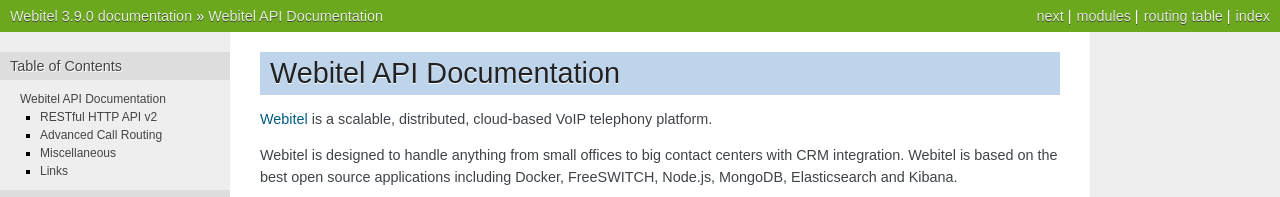
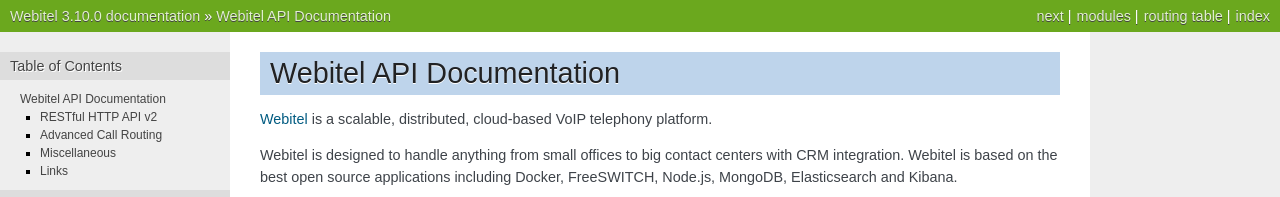
Before and after one commit to webitel/docs-en, a Sphinx documentation site: the page built from source/index.rst, in a window 1280 px wide and 900 px high. Shown: the top 197 px of the window. Built offline with Sphinx 7.4.7, drawn with Linux system fonts in a browser that asks for light colours; some of the changed text lies outside the part shown.

```diff
--- a/source/conf.py
+++ b/source/conf.py
@@ -58,9 +58,9 @@ author = u'Vitaly Kovalyshyn'
 # built documents.
 #
 # The short X.Y version.
-version = u'3.9'
+version = u'3.10'
 # The full version, including alpha/beta/rc tags.
-release = u'3.9.0'
+release = u'3.10.0'
 
 # The language for content autogenerated by Sphinx. Refer to documentation
 # for a list of supported languages.
```
Also changed, not shown: source/acr-applications.rst (+7 -0 lines).
